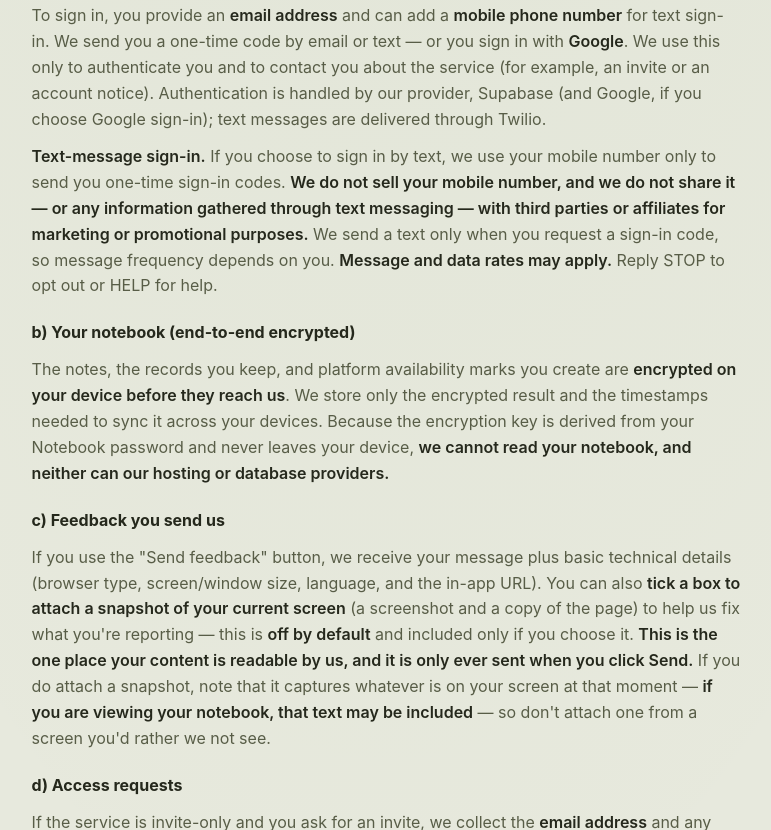
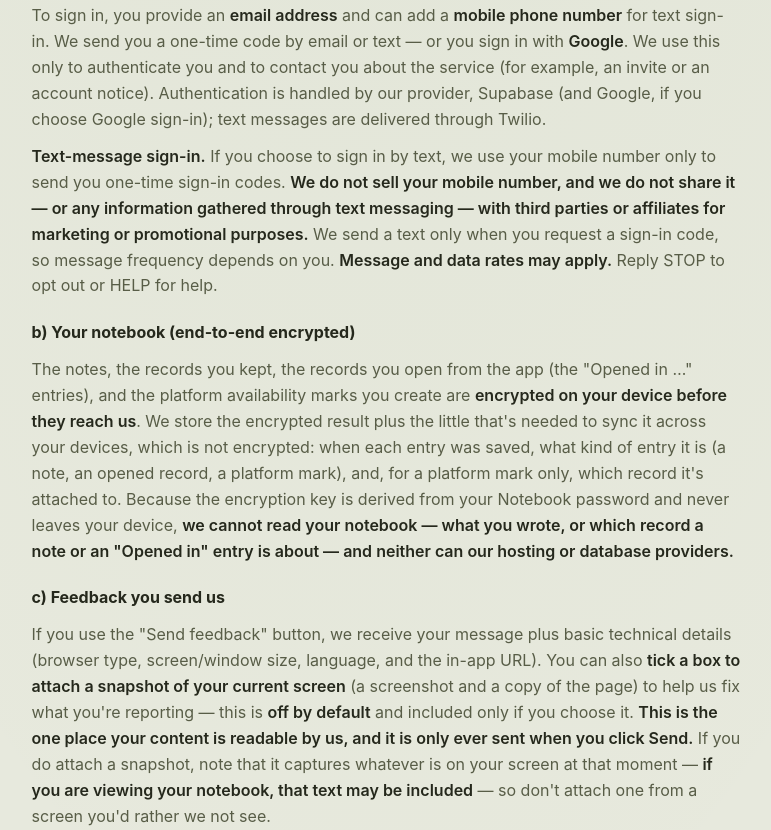
Before and after one commit to clancye/music_forest, a website: page static/privacy.html in a window 1280 px wide. Shown: the part 1254-2084 px from the top of the page, without its empty margins (254-1025 px from the left). Drawn offline with Linux system fonts and the light colour scheme.

Commit message:
Sync public mirror from private main (2026-10-15T21:50Z)

```diff
--- a/static/privacy.html
+++ b/static/privacy.html
@@ -110,7 +110,7 @@
 
   <p class="eyebrow">Privacy Policy</p>
   <h1>Your notebook is yours, and no one else can read it.</h1>
-  <p class="effective">Effective date: October 7, 2026</p>
+  <p class="effective">Effective date: October 15, 2026</p>
   <p class="lede">Music Forest is a field notebook for your listening life — records
     released on this date, any year, and a private place to write. It is <b>not</b> a recommender,
     an ad product, or an engagement machine,
@@ -122,8 +122,9 @@
   <div class="short">
     <h2>The short version</h2>
     <ul>
-      <li><b>Your notebook is end-to-end encrypted.</b> Your notes, the records you keep, and
-        platform marks are encrypted on your device with a key derived from your Notebook password.
+      <li><b>Your notebook is end-to-end encrypted.</b> Your notes, the records you kept, the records
+        you open from the app (the "Opened in …" entries), and platform marks are encrypted on your
+        device with a key derived from your Notebook password.
         We store only encrypted data and <b>cannot read it</b>. Your Notebook password and
         encryption keys never leave your device.</li>
       <li><b>We don't track you.</b> No advertising, no analytics, no third-party trackers, no
@@ -162,11 +163,14 @@
       message frequency depends on you. <b>Message and data rates may apply.</b> Reply STOP to opt out
       or HELP for help.</p>
     <h3 class="sub">b) Your notebook (end-to-end encrypted)</h3>
-    <p>The notes, the records you keep, and platform availability marks you create are <b>encrypted
-      on your device before they reach us</b>. We store only the encrypted result and the timestamps
-      needed to sync it across your devices. Because the encryption key is derived from your Notebook
-      password and never leaves your device, <b>we cannot read your notebook, and neither can our
-      hosting or database providers.</b></p>
+    <p>The notes, the records you kept, the records you open from the app (the "Opened in …"
+      entries), and the platform availability marks you create are <b>encrypted on your device before
+      they reach us</b>. We store the encrypted result plus the little that's needed to sync it across
+      your devices, which is not encrypted: when each entry was saved, what kind of entry it is (a note,
+      an opened record, a platform mark), and, for a platform mark only, which record it's attached
+      to. Because the encryption key is derived from your Notebook password and never leaves your
+      device, <b>we cannot read your notebook — what you wrote, or which record a note or an "Opened
+      in" entry is about — and neither can our hosting or database providers.</b></p>
     <h3 class="sub">c) Feedback you send us</h3>
     <p>If you use the "Send feedback" button, we receive your message plus basic technical details
       (browser type, screen/window size, language, and the in-app URL). You can also <b>tick a box to
```
Also changed, not shown: 1 other file.
